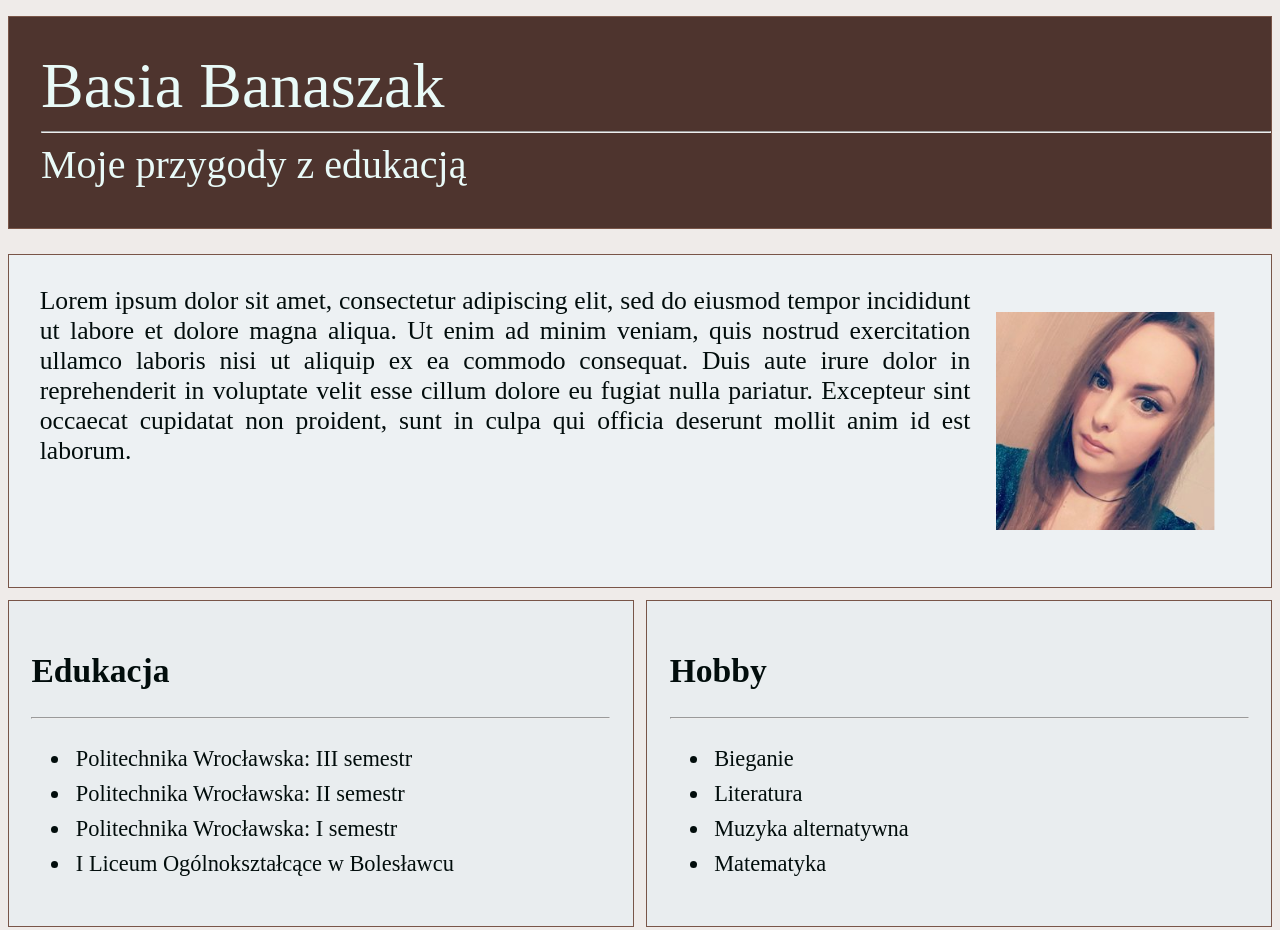
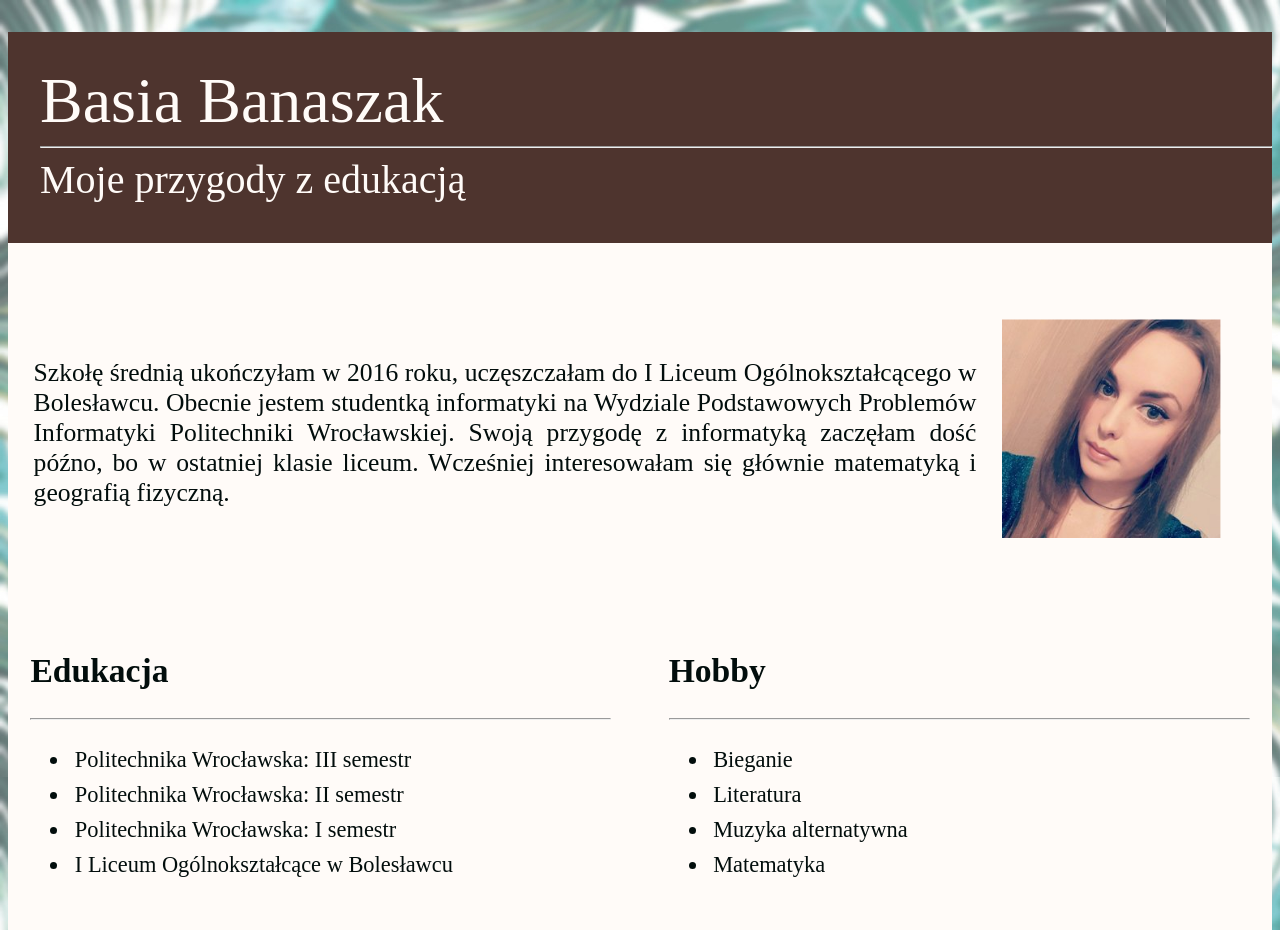
Before and after one commit to forestfox128/MyWebsite, a plain HTML site: page Project1.html in a window 1280 px wide. Shown: the top 930 px of the page. Drawn offline with Linux system fonts and the light colour scheme.

Commit message:
content changes

```diff
--- a/Project1.html
+++ b/Project1.html
@@ -21,8 +21,9 @@
         <div class="row1">
 
             <img src="me.jpg" alt="my_picture" width="400" height="400" >
-            <p>Lorem ipsum dolor sit amet, consectetur adipiscing elit, sed do eiusmod tempor incididunt ut labore et dolore magna aliqua. Ut enim ad minim veniam, quis nostrud exercitation ullamco laboris nisi ut aliquip ex ea commodo consequat. Duis aute irure dolor in reprehenderit in voluptate velit esse cillum dolore eu fugiat nulla pariatur. Excepteur sint occaecat cupidatat non proident, sunt in culpa qui officia deserunt mollit anim id est laborum. </p>
-
+            <div class="about">
+            <p>Szkołę średnią ukończyłam w 2016 roku, uczęszczałam do I Liceum Ogólnokształcącego w Bolesławcu. Obecnie jestem studentką informatyki na Wydziale Podstawowych Problemów Informatyki Politechniki Wrocławskiej. Swoją przygodę z informatyką zaczęłam dość późno, bo w ostatniej klasie liceum. Wcześniej interesowałam się głównie matematyką i geografią fizyczną. </p>
+        </div>
         </div>
 
         <div class="row">
--- a/project1.css
+++ b/project1.css
@@ -1,19 +1,26 @@
 *{box-sizing: border-box;}
 
-body{background: #EFEBE9;}
+  body{
+    background-image: url("background.jpg");
+}
 
 #container{
     width:100%;
+    height: 100%;
     max-width:1400px;
-    margin:1em auto 1em auto;
+    margin:2em auto 2em auto;
+    background: rgb(255, 251, 248);
 }
+
+
 hr{color: #795548 ;}
 
-.container:after {
+#container:after {
     content: "";
     clear: both;
     display: table;
 }
+
 
 a{ color: #020d0c;}
 a:link, a.visited{ text-decoration: none;}
@@ -23,8 +30,7 @@ a:hover {
 }
 
 header{
-    border: #795548 solid 1px;
-    color: #e9faf8;
+    color: rgb(255, 251, 248);
     background: #4E342E;
     text-align: left;
     padding: 2em 0 0 2em;
@@ -39,9 +45,10 @@ header{
 
 .head{
     width:100%;
-    margin-left: 0.5%;
+    /*margin-left: 1%;*/
     color: #4E342E;
     font-size: 1.4em;
+    padding: 0 0 0 1em;
 }
 
 .button {
@@ -88,9 +95,9 @@ header{
 li{padding:0.4em;}
 
 [class*='col-'] {
-    border: #795548 solid 1px;
+    /*border: #795548 solid 1px;*/
     float: left;
-    background-color: #edf1f3;
+    /*background-color: #edf1f3;*/
     padding: 1em;
     width: 100%;
     margin-bottom:0.5em;
@@ -99,9 +106,9 @@ li{padding:0.4em;}
 }
 
 .row1 p{
-    border: #795548 solid 1px;
+   /* border: #795548 solid 1px;*/
     color:#020d0c;
-    background-color: #edf1f3;
+   /* xbackground-color: #edf1f3;*/
     text-align: justify;
     width: 100%;
     float: left;
@@ -115,7 +122,6 @@ img{
     border-radius: 2%;
     display: block;
     padding: 1em;
-    float: center;
     margin-left: auto;
     margin-right: auto;
     width: 216px;
@@ -126,7 +132,7 @@ img{
 @media screen and (min-width: 800px){
 
     [class*='col-']{
-        background-color: #e9edef;
+        /*background-color: #e9edef;*/
         color: #020d0c;
         font-size: 1.4em;
         margin-bottom: 1em;
@@ -138,18 +144,28 @@ img{
 
     [class*='col-E']{padding: 0.5em;}
 
+    .row1 p{
+        width: unset;
+        float:unset;
+        padding: unset;
+        font-size: unset;
+        text-align: unset;
+    }
     .row1{
-        border: #795548 solid 1px;
+        /*border: #795548 solid 1px;*/
         color:#020d0c;
-        background-color: #edf1f3;
+        /*background-color: #edf1f3;*/
         width: 100%;
         text-align: justify;
         float: left;
-        padding: 1.2em;
+        padding: 1em;
         font-size: 1.6em;
         margin-bottom: 1%;
     }
-    .row1 p{all:unset;}
+    .about{
+        padding-top: 1.5em;
+    }
+
 
     li{padding:0.2em;}
 
```
Also changed, not shown: background.jpg (added).
